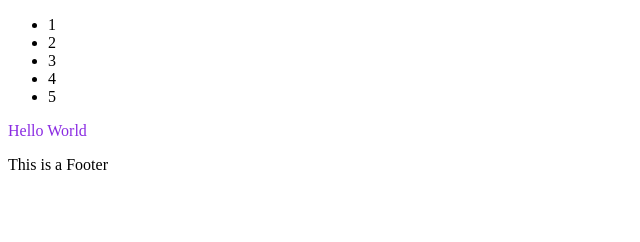
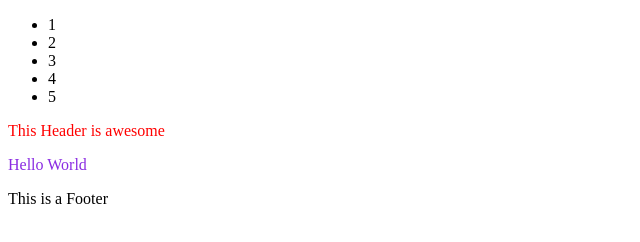
Before and after one commit to ITbrandon/git-branches, a plain HTML site: page index.html in a window 1280 px wide. Shown: the whole page, without its empty margins (0-640 px from the left). Drawn offline with Linux system fonts and the light colour scheme.

Commit message:
newer-branch

```diff
--- a/index.html
+++ b/index.html
@@ -15,6 +15,9 @@
       <li>5</li>
     </ul>
   </nav>
+  <header>
+    <p style="color: red;">This Header is awesome</p>
+  </header>
    <main>
     <p style="color: blueviolet;">Hello World</p>
    </main>
```
